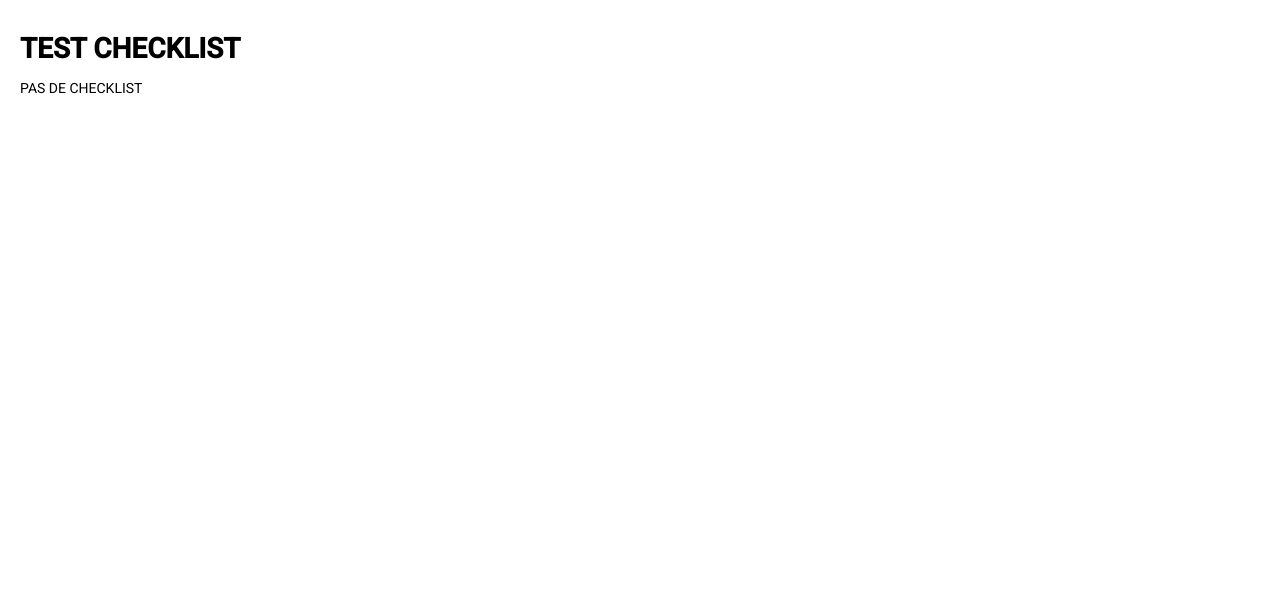
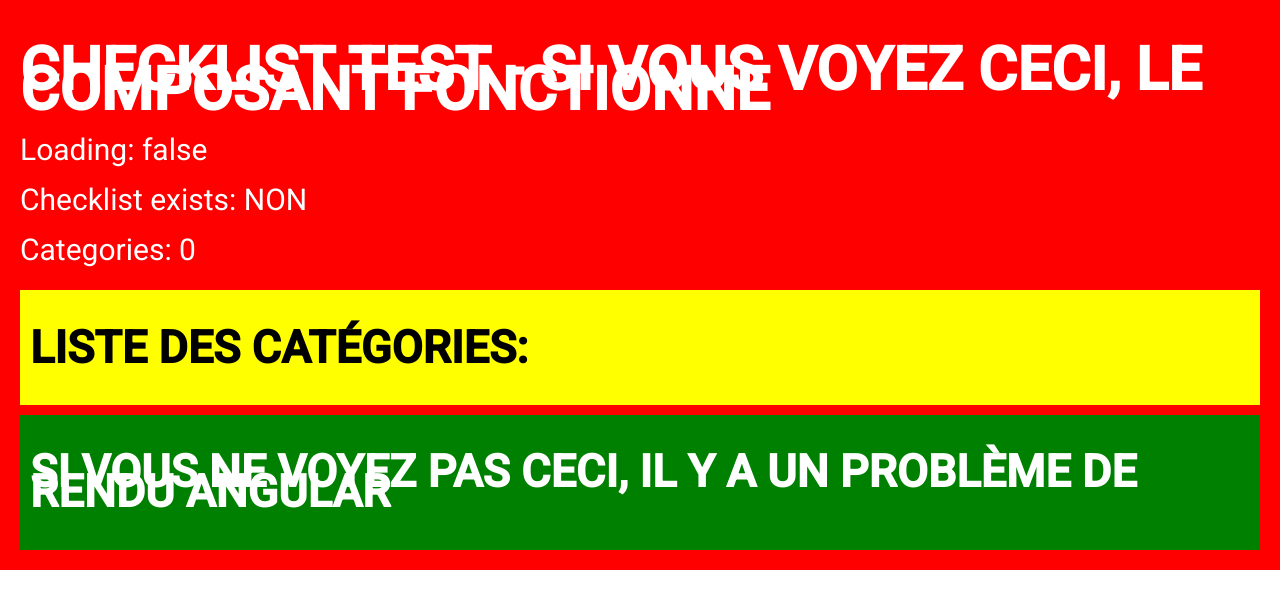
Before and after one commit to Archi-web3/FleetTrack, an Angular app in the folder Angular/e-logbook/: page /weekly-checklist in a window 1280 px wide. Shown: the top 608 px of the page. Built offline with nearby package versions, Linux system fonts and the light colour scheme.

Commit message:
test: Ultra-minimal template with bright colors

```diff
--- a/Angular/e-logbook/src/app/features/weekly-checklist/weekly-checklist-test.html
+++ b/Angular/e-logbook/src/app/features/weekly-checklist/weekly-checklist-test.html
@@ -1,27 +1,18 @@
-<div style="padding: 20px; background: white;">
-    <h1>TEST CHECKLIST</h1>
+<div style="padding: 20px; background: red; color: white; font-size: 30px;">
+    <h1>CHECKLIST TEST - SI VOUS VOYEZ CECI, LE COMPOSANT FONCTIONNE</h1>
 
-    <div *ngIf="loading">
-        <p>LOADING...</p>
+    <p>Loading: {{loading}}</p>
+    <p>Checklist exists: {{checklist ? 'OUI' : 'NON'}}</p>
+    <p>Categories: {{categories?.length || 0}}</p>
+
+    <div style="background: yellow; color: black; padding: 10px; margin: 10px 0;">
+        <h2>LISTE DES CATÉGORIES:</h2>
+        <ul>
+            <li *ngFor="let cat of categories">{{cat}}</li>
+        </ul>
     </div>
 
-    <div *ngIf="!loading && checklist">
-        <h2>Checklist Semaine {{checklist.semaine}} - {{checklist.annee}}</h2>
-        <p>Taux: {{checklist.tauxCompletion}}%</p>
-        <p>Nombre de catégories: {{categories.length}}</p>
-
-        <div *ngFor="let categorie of categories" style="margin: 10px 0; padding: 10px; border: 1px solid #ccc;">
-            <h3>{{categorie}}</h3>
-            <div *ngFor="let tache of tachesParCategorie[categorie]">
-                <label style="display: block; padding: 5px;">
-                    <input type="checkbox" [(ngModel)]="tache.validee">
-                    {{tache.description}}
-                </label>
-            </div>
-        </div>
-    </div>
-
-    <div *ngIf="!loading && !checklist">
-        <p>PAS DE CHECKLIST</p>
+    <div style="background: green; color: white; padding: 10px;">
+        <h2>SI VOUS NE VOYEZ PAS CECI, IL Y A UN PROBLÈME DE RENDU ANGULAR</h2>
     </div>
 </div>
```
